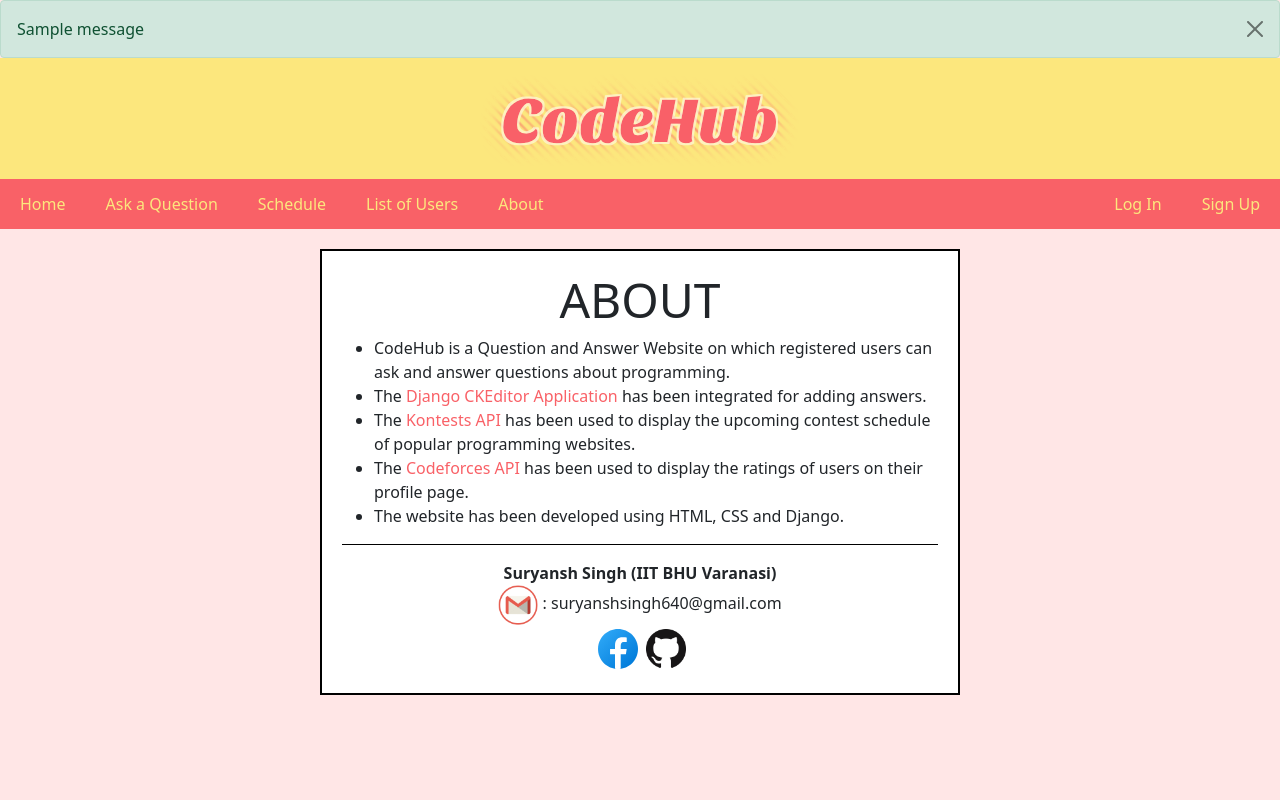
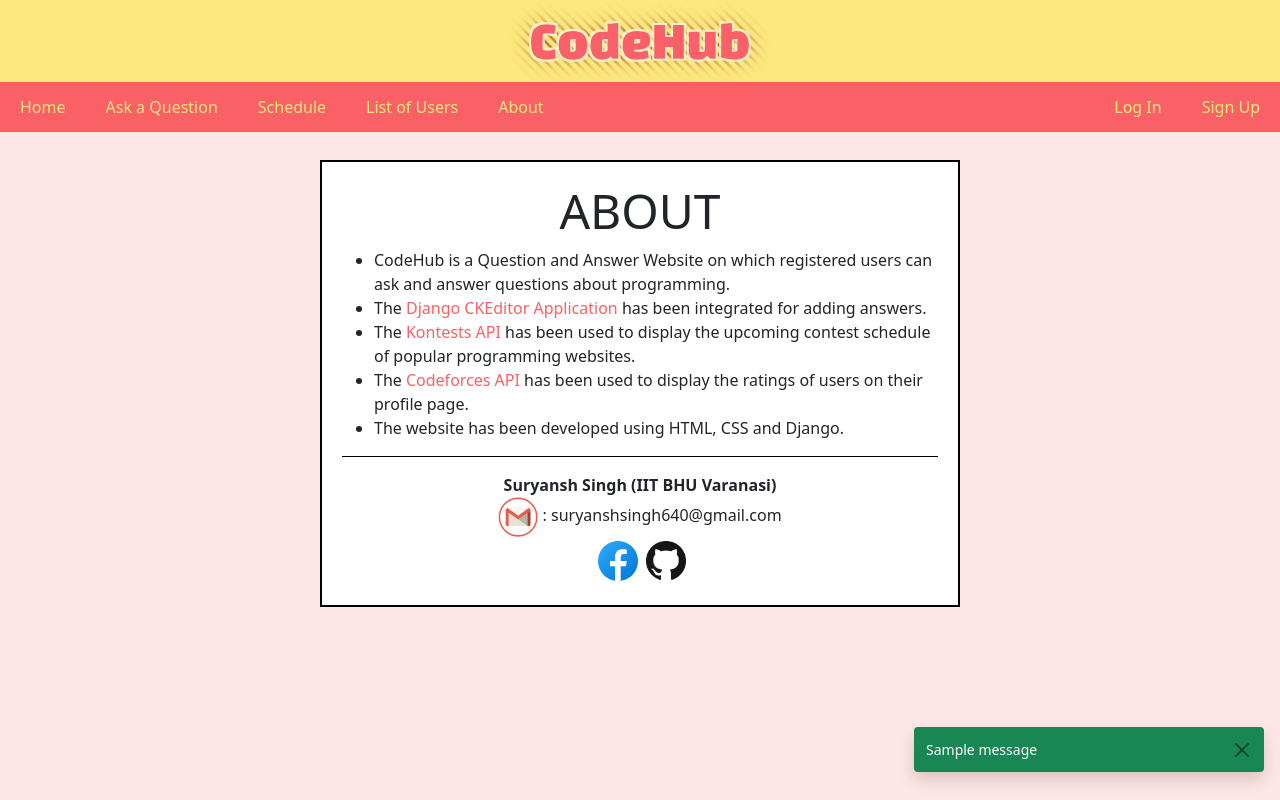
Before and after one commit to decapitator007/CodeHub, a Django app: page /about/ in a window 1280 px wide. Run offline with Django 3.2, Linux system fonts and the light colour scheme; tables that the repository leaves empty hold one stand-in row (values such as "Sample post"); one stand-in notice (Sample message) is shown; some libraries are stand-ins or nearby versions.

Commit message:
Sticky Navbar and Toasts

```diff
--- a/CodeHub/static/css/cs.css
+++ b/CodeHub/static/css/css1.css
@@ -56,7 +56,7 @@ hr{
   width:50%;
   border:2px solid black;
   margin:auto;
-  margin-top:20px;
+  margin-top:160px;
   margin-bottom:20px;
 }
 .log-form{
@@ -100,3 +100,8 @@ table{
   margin:auto;
   margin-top:20px;
 }
+header{
+  position:fixed;
+  top:0;
+  width:100%;
+}
--- /dev/null
+++ b/CodeHub/static/js/toast.js
@@ -0,0 +1,8 @@
+var first=document.querySelector('#liveToast-1');
+var second=document.querySelector('#liveToast-2');
+if(first){
+  new bootstrap.Toast(first).show();
+}
+if(second){
+  new bootstrap.Toast(second).show();
+}
--- a/CodeHub/templates/CodeHub/about.html
+++ b/CodeHub/templates/CodeHub/about.html
@@ -13,9 +13,9 @@
     <hr>
     <div class="center">
         <b>Suryansh Singh (IIT BHU Varanasi)</b><br>
-        <img src="{%static 'images/Gmail.png'%}" style="height:40px;width:40px"> : suryanshsingh640@gmail.com<br>
+        <img src="{%static 'images/Google.png'%}" style="height:40px;width:40px"> : suryanshsingh640@gmail.com<br>
         <a href="https://www.facebook.com/suryansh.dhoni/" target="_blank">{%include './icons/fb.svg'%}</a>
-        <a href="https://github.com/decapitator007" target="_blank"><img src="{%static 'images/git1.png'%}" style="height:40px;width:40px"></a>
+        <a href="https://github.com/decapitator007" target="_blank"><img src="{%static 'images/GitHub.png'%}" style="height:40px;width:40px"></a>
     </div>
 </div>
 {%endblock%}
--- a/CodeHub/templates/CodeHub/form_base.html
+++ b/CodeHub/templates/CodeHub/form_base.html
@@ -7,21 +7,27 @@
         <!--<meta name="viewport" content="width=device-width,initial-scale=1.0">-->
         <link href="https://cdn.jsdelivr.net/npm/bootstrap@5.1.0/dist/css/bootstrap.min.css" rel="stylesheet" integrity="sha384-KyZXEAg3QhqLMpG8r+8fhAXLRk2vvoC2f3B09zVXn8CA5QIVfZOJ3BCsw2P0p/We" crossorigin="anonymous">
         <script src="https://cdn.jsdelivr.net/npm/bootstrap@5.1.0/dist/js/bootstrap.bundle.min.js" integrity="sha384-U1DAWAznBHeqEIlVSCgzq+c9gqGAJn5c/t99JyeKa9xxaYpSvHU5awsuZVVFIhvj" crossorigin="anonymous"></script>
-        <link rel="stylesheet" href="{%static 'css/cs.css'%}">
+        <link rel="stylesheet" href="{%static 'css/css1.css'%}">
         <script src="https://ajax.googleapis.com/ajax/libs/jquery/3.5.1/jquery.min.js"></script>
         <script src="https://maxcdn.bootstrapcdn.com/bootstrap/3.4.1/js/bootstrap.min.js"></script>
-        <link rel="icon" href="{%static 'images/favicon.png'%}" sizes="16x16" type="image/png">
+        <link rel="icon" href="{%static 'images/Icon.png'%}" sizes="16x16" type="image/png">
     </head>
     <body>
-        {%for message in messages%}
-            <div class="alert alert-{{message.tags}} alert-dismissible" role="alert" id="liveAlert" style="margin-bottom:0;">
-                <button type="button" class="btn-close" data-bs-dismiss="alert" aria-label="Close"></button>
-                {{message}}
-            </div>
-        {%endfor%}
+        <div class="toast-container position-fixed bottom-0 end-0 p-3">
+            {%for message in messages%}
+                <div style="z-index:11">
+                    <div id="liveToast-{{forloop.counter}}" class="toast align-items-center text-white bg-{{message.tags}} border-0" role="alert" aria-live="assertive" aria-atomic="true" data-bs-autohide="false">
+                        <div class="toast-body">
+                            {{message}} <button type="button" class="btn-close" data-bs-dismiss="toast" aria-label="Close" style="float:right;"></button>
+                        </div>
+                    </div>
+                </div>
+            {%endfor%}
+            <script src="{%static 'js/toast.js'%}"></script>
+        </div>
         <header>
             <div class="heading">
-                <a href="/">{%include './icons/CodeHub.svg'%}</a>
+                <a href="/">{%include './icons/logo.svg'%}</a>
             </div>
             <nav class="navbar">
                 <ul class="left">
```
Also changed, not shown: CodeHub/templates/CodeHub/schedule.html (+4 -4 lines), CodeHub/static/images/CodeChef.png (renamed from CodeHub/static/images/cc.png), CodeHub/static/images/CodeForces.png (renamed from CodeHub/static/images/forces.png), CodeHub/static/images/GitHub.png (renamed from CodeHub/static/images/git1.png), CodeHub/static/images/Google.png (renamed from CodeHub/static/images/Gmail.png), CodeHub/static/images/Icon.png (renamed from CodeHub/static/images/favicon.png), CodeHub/static/images/KickStart.png (renamed from CodeHub/static/images/start.png), CodeHub/static/images/LeetCode.png (renamed from CodeHub/static/images/leet.png), CodeHub/templates/CodeHub/icons/CodeHub.svg (deleted), CodeHub/templates/CodeHub/icons/logo.svg (added).
